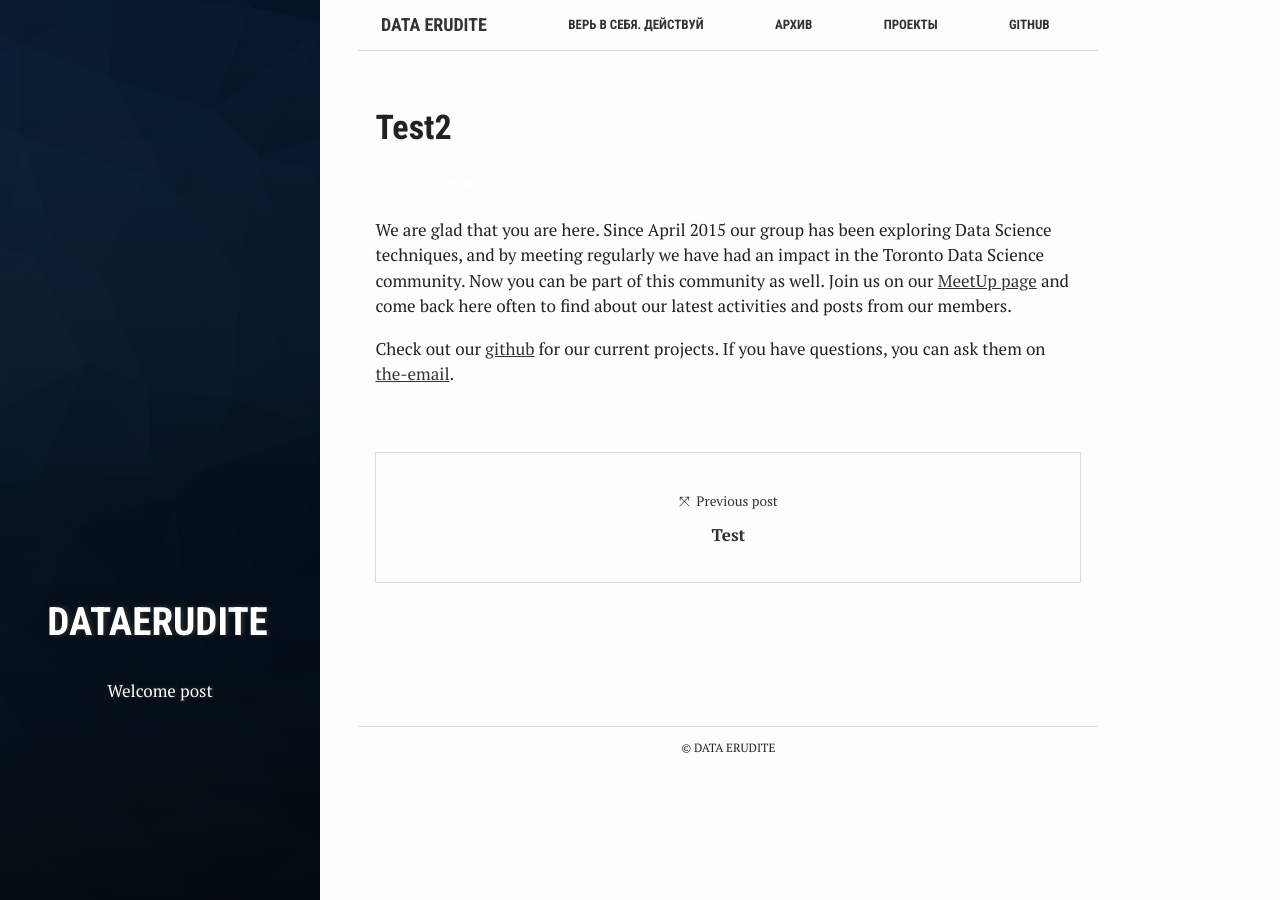
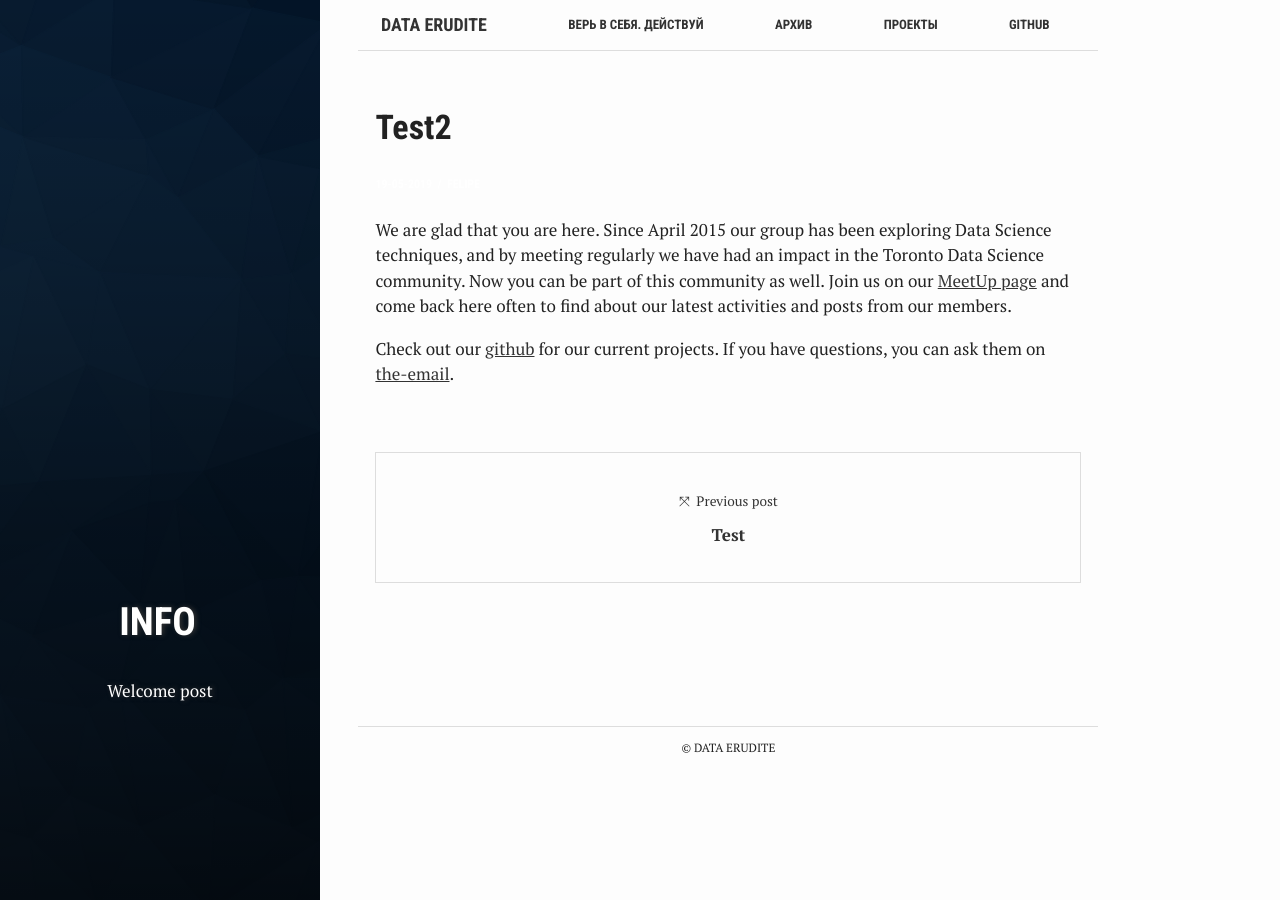
Before and after one commit to p1aton/p1aton.github.io, a Jekyll site: the page built from _posts/2020-11-19- secondTEST.markdown, in a window 1280 px wide. Built offline with Jekyll 4.4.1, drawn with Linux system fonts in a browser that asks for light colours.

Commit message:
Update 2020-11-19- secondTEST.markdown

```diff
--- a/_posts/2020-11-19- secondTEST.markdown
+++ b/_posts/2020-11-19- secondTEST.markdown
@@ -3,11 +3,10 @@ layout: post
 title:  "Test2"
 crawlertitle: "This is our first post"
 summary: "Welcome post"
-date:   2020-11-19 23:09:47 +0700
+date:   2019-05-19 23:09:47 +0700
 categories: posts
-tags: 'DataErudite'
+tags: 'Info'
 author: Felipe
-permalink: /dataerudite.github.io/
 ---
 
 We are glad that you are here. Since April 2015 our group has been exploring Data Science techniques, and by meeting regularly we have had an impact in the Toronto Data Science community. Now you can be part of this community as well. Join us on our [MeetUp page](https://www.meetup.com/Toronto-Machine-Learning-Book-Club/) and come back here often to find about our latest activities and posts from our members.
```
